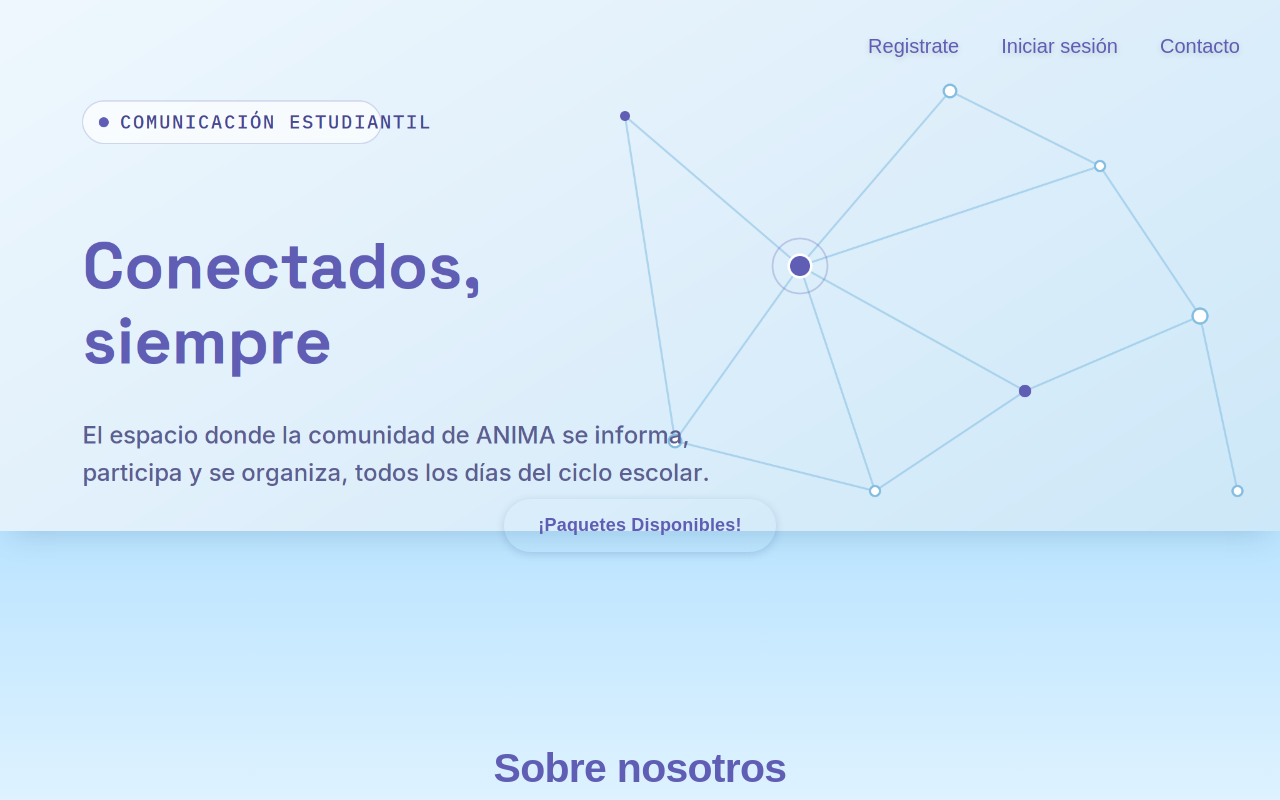
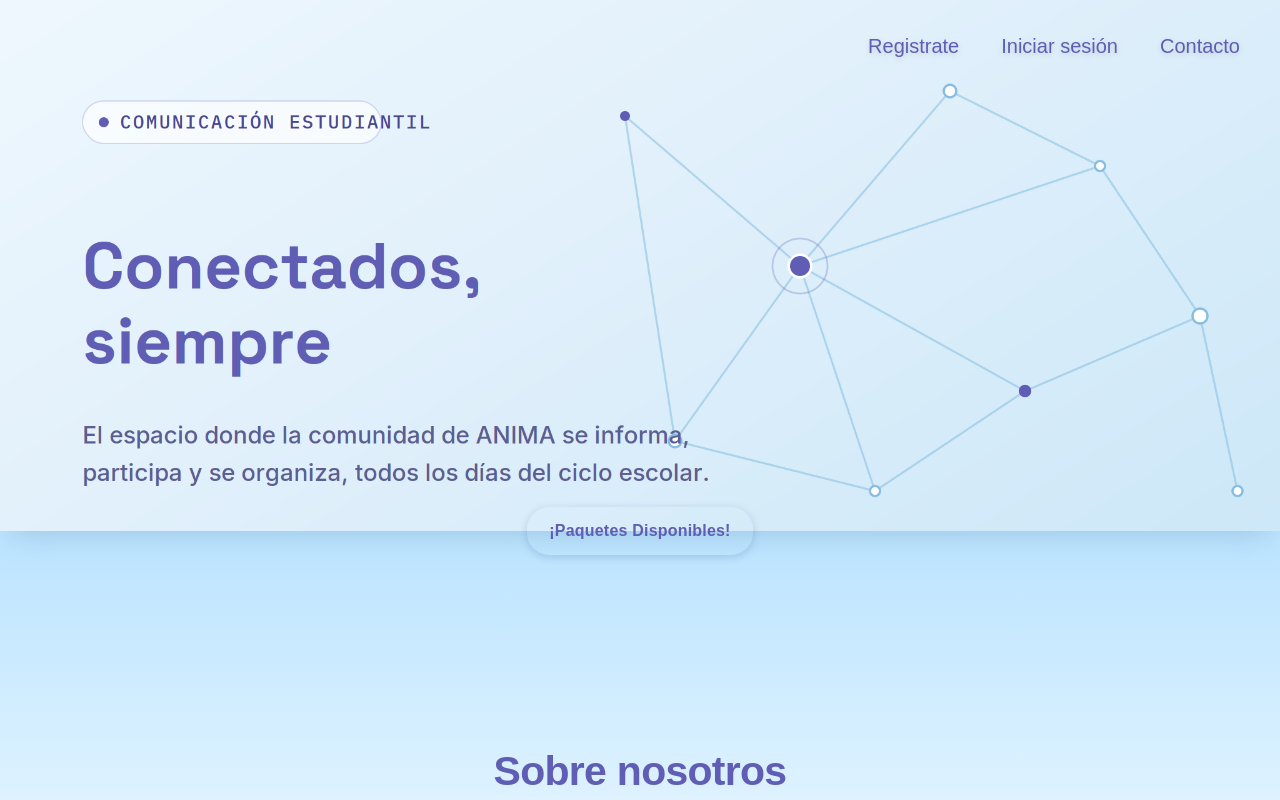
Before and after one commit to luanagaray-creator/ProyectoIntegrador, a React (Vite) app: page / in a window 1280 px wide. Shown: the top 800 px of the page. Built offline with nearby package versions, Linux system fonts and the light colour scheme; no server answers.

Commit message:
feat(PROJECT-0016)

```diff
--- a/src/Components/AdminPlan/index.jsx
+++ b/src/Components/AdminPlan/index.jsx
@@ -44,8 +44,8 @@ export default function AdminPlan() {
     {feedback && <p role="status">{feedback}</p>}{(error || loadError) && <p role="alert">{error || loadError}</p>}
     <div className="institution-platform__grid">
       <section className="admin-plan__card"><h2>{institution?.plan ? 'Plan Actual' : 'Mi plan'}</h2>
-        {institution?.plan ? <><p><strong>{institution.plan}</strong> · Importe simulado: {institution.amount}</p>
-          <p>Hasta {spaceLimit} espacios personalizados · 30 usuarios por espacio.</p>
+        {institution?.plan ? <><p><strong>{institution.plan}</strong> · Importe simulado: {institution.amount} USD</p>
+          <p>Hasta {spaceLimit} espacios personalizados · {packageJson.planMemberLimits[institution.plan]} usuarios por espacio.</p>
           <p>{spaceCount} de {spaceLimit} espacios creados.</p>
           <Link className="admin-plan__details-link" to="/current-plan" state={{ institutionId: institution.id }}>Ver detalles del plan</Link>
           {spaceCount > spaceLimit && <p role="alert">Tu institución supera el cupo actual. Eliminá los espacios que no necesites o elegí un plan mayor.</p>}
@@ -58,7 +58,7 @@ export default function AdminPlan() {
           </> : <><p>Contratá un plan para empezar a crear los espacios de tu institución.</p><Link to="/available-packages" state={{ institutionId: institution?.id }}>Elegir un plan</Link></>}
       </section>
       <section className="admin-plan__card"><h2>Crear espacio</h2>
-        <p>Escribí el nombre de tu nueva clase. Cada espacio tendrá lugar para 30 usuarios.</p>
+        <p>Escribí el nombre de tu nueva clase. Cada espacio tendrá lugar para {packageJson.planMemberLimits[institution?.plan] || 0} usuarios.</p>
         {spaceLimit ? <p role="status">{spaceCount} de {spaceLimit} espacios creados · {Math.max(0, spaceLimit - spaceCount)} disponibles.</p> : <p>Primero contratá un plan para crear tus espacios.</p>}
         <form onSubmit={event => { event.preventDefault(); if (!canCreate || pending) return; run(async () => { const result = await apiRequest('/admin/spaces', { method: 'POST', body: JSON.stringify({ institutionId: institution.id, name: spaceName }) }); setSpaceName(''); setSelectedId(result.id); }, 'Espacio creado. Ya podés agregar usuarios.'); }}>
           <div className="admin-plan__field"><label htmlFor="newSpaceName">Nombre del nuevo espacio</label><input id="newSpaceName" value={spaceName} onChange={event => setSpaceName(event.target.value)} placeholder="Ej.: Desarrollo web" required maxLength={30} disabled={pending || !canCreate} /></div>
--- a/src/Components/CurrentPlan/index.jsx
+++ b/src/Components/CurrentPlan/index.jsx
@@ -53,7 +53,7 @@ export default function CurrentPlan() {
         <div className="current-plan__stats">
           <article><strong>{spacesUsed} de {maxSpaces}</strong><span>espacios utilizados</span></article>
           <article><strong>{spacesAvailable}</strong><span>espacios disponibles</span></article>
-          <article><strong>30</strong><span>usuarios comunes por espacio</span></article>
+          <article><strong>{packageJson.planMemberLimits[plan]}</strong><span>usuarios comunes por espacio</span></article>
         </div>
       </section>
 
@@ -62,7 +62,7 @@ export default function CurrentPlan() {
           <h2 id="planLimitsTitle">Límites y disponibilidad</h2>
           <ul className="current-plan__limits">
             <li><span>Máximo de espacios</span><strong>{maxSpaces}</strong></li>
-            <li><span>Usuarios comunes por espacio</span><strong>30</strong></li>
+            <li><span>Usuarios comunes por espacio</span><strong>{packageJson.planMemberLimits[plan]}</strong></li>
             <li><span>Espacios ya creados</span><strong>{spacesUsed}</strong></li>
             <li><span>Lugares disponibles</span><strong>{spacesAvailable}</strong></li>
           </ul>
@@ -71,7 +71,7 @@ export default function CurrentPlan() {
           <h2 id="planPaymentTitle">Datos del plan</h2>
           <dl className="current-plan__payment">
             <div><dt>Institución</dt><dd>{institution?.name || 'No disponible'}</dd></div>
-            <div><dt>Importe simulado</dt><dd>{amount == null ? 'No disponible' : amount}</dd></div>
+            <div><dt>Importe simulado</dt><dd>{amount == null ? 'No disponible' : `${amount} USD`}</dd></div>
             <div><dt>Método</dt><dd>{method || 'No disponible'}</dd></div>
             <div><dt>Fecha de contratación</dt><dd>{formatDate(paidAt)}</dd></div>
           </dl>
--- a/src/Components/Home/style.css
+++ b/src/Components/Home/style.css
@@ -10,12 +10,16 @@
 }
 
 .home__content {
+  --home-action-height: 48px;
   display: flex;
   justify-content: center;
-  margin-top: -240px;
+  align-items: flex-start;
+  flex-wrap: wrap;
+  margin-top: calc(var(--home-action-height) / -2);
+  padding: 0 24px;
   position: relative;
   z-index: 10;
-  gap: 80px;
+  gap: 24px clamp(32px, 5vw, 80px);
 }
 
 /* .home__content-button {
@@ -32,34 +36,36 @@
 } */
 
 .home__content-button {
-  background-color: var(--anima-blue-700);
+  background-color: transparent;
   border: none;
   color: #5f5db4;
-  padding: 16px 34px;
+  display: inline-flex;
+  align-items: center;
+  justify-content: center;
+  flex: 0 0 auto;
+  width: fit-content;
+  min-height: var(--home-action-height);
+  padding: 12px 22px;
   font-weight: 600;
   font-family: "Montserrat", sans-serif;
   letter-spacing: 0.2px;
   cursor: pointer;
-  border-radius: 30px;
+  border-radius: 22px;
   box-shadow: 0 2px 8px rgba(12, 68, 124, 0.18);
-  margin-top: 13rem;
+  margin-top: 0;
   transition:
     background-color 0.2s ease,
     transform 0.2s ease,
     box-shadow 0.2s ease;
-  font-size: 18px;
-}
-
-.home__content-button:hover {
-  background-color: var(--anima-blue-900);
-  transform: translateY(-2px);
-  box-shadow: 0 6px 14px rgba(12, 68, 124, 0.22);
-  color: #ffffff;
+  font-size: 16px;
+  line-height: 1.4;
 }
 
 .home__content-button:hover {
   background-color: #a7d2ff;
   transform: translateY(-8px);
+  box-shadow: 0 6px 14px rgba(12, 68, 124, 0.22);
+  color: #ffffff;
 }
 
 .home-about {
@@ -151,6 +157,6 @@
 @media (prefers-reduced-motion: reduce) { .home-about__card, .home-about__card-chevron { transition: none; } .home-about__card[open] .home-about__card-body { animation: none; } }
 
 .home__plan-link { text-decoration: none; display: flex; align-items: center; }
-.home__access-notice { margin-top: 13rem; max-width: 560px; padding: 18px 24px; background: rgba(255,255,255,0.94); border: 1px solid rgba(141,197,255,0.4); border-radius: 20px; color: var(--text-body); font-family: "Montserrat", sans-serif; font-size: 14px; line-height: 1.6; box-shadow: 0 4px 16px rgba(72,70,143,0.08); }
+.home__access-notice { margin-top: 0; max-width: 560px; padding: 18px 24px; background: rgba(255,255,255,0.94); border: 1px solid rgba(141,197,255,0.4); border-radius: 20px; color: var(--text-body); font-family: "Montserrat", sans-serif; font-size: 14px; line-height: 1.6; box-shadow: 0 4px 16px rgba(72,70,143,0.08); }
 .home__access-notice p { margin: 0; }
 .home__access-notice a { color: var(--text-title); }
--- a/src/Components/PaymentPage/index.jsx
+++ b/src/Components/PaymentPage/index.jsx
@@ -53,12 +53,12 @@ export default function PaymentPage() {
         </div>
         <div className="payment-page__summary">
           <p className="payment-page__notice">Pago simulado: no se realizará ningún cobro.</p>
-          {validPlan && <span className="payment-page__total">Total <strong>{price}</strong></span>}
+          {validPlan && <span className="payment-page__total">Total <strong>{price} USD</strong></span>}
         </div>
         {user && !user.canPurchase ? <p className="payment-page__notice">Los planes los pagan los administradores. Necesitás que Thotem te autorice como administrador de una institución para contratarlo. <Link to="/home">Volver al inicio</Link></p> : !validPlan ? <Link to="/available-packages">Elegir un paquete</Link> : <>
           {user?.canPurchase && <>
             {institutions.length > 1 && <label className="payment-page__institution">Institución<select className="payment-page__content-boxBottom-input" value={institutionId} disabled={loading} onChange={event => setInstitution(event.target.value)}>{institutions.map(item => <option key={item.id} value={item.id}>{item.name}</option>)}</select></label>}
-            <p className="payment-page__notice">{institution?.name && <strong>{institution.name} · </strong>}Podrás crear hasta {spaceLimit} espacios con el nombre que quieras y 30 usuarios por espacio, después de contratar el plan.</p>
+            <p className="payment-page__notice">{institution?.name && <strong>{institution.name} · </strong>}Podrás crear hasta {spaceLimit} espacios con el nombre que quieras y {packageJson.planMemberLimits[selectedPlan]} usuarios por espacio, después de contratar el plan.</p>
             {exceedsLimit && <p role="alert">La institución ya tiene {institution.spaceCount} espacios. Eliminá los que no necesites antes de bajar a este plan.</p>}
           </>}
           <div className="payment-page__content-boxCenter" role="group" aria-label="Método de pago">
--- a/src/Components/Receipt/index.jsx
+++ b/src/Components/Receipt/index.jsx
@@ -32,7 +32,7 @@ const Receipt = () => {
               <dt>Espacios incluidos</dt>
               <dd>{includedSpaces.length ? <ul>{includedSpaces.map(space => <li key={space.id}>{space.institutionName} · {space.name}</li>)}</ul> : `Podés crear hasta ${packageJson.planLimits[purchase.plan]} espacios desde Administración.`}</dd>
             </div>
-            {purchase.amount != null && <div className="receipt__row receipt__row--total"><dt>Total simulado</dt><dd>{Number(purchase.amount).toLocaleString('es-UY')}</dd></div>}
+            {purchase.amount != null && <div className="receipt__row receipt__row--total"><dt>Total simulado</dt><dd>{Number(purchase.amount).toLocaleString('es-UY')} USD</dd></div>}
           </dl>
         <button
           className="receipt__content-button"
--- a/src/responsive.css
+++ b/src/responsive.css
@@ -44,7 +44,7 @@ body { min-width: 320px; }
   .thotem-button { padding: 0 16px; }
   .banner-container { overflow: visible; z-index: 130; }
   .banner-container .header__navigation { position: absolute; }
-  .home__content { margin: 0; padding: 24px 16px 0; gap: 12px; flex-wrap: wrap; }
+  .home__content { margin: 0; padding: 24px 16px 0; gap: 20px 24px; flex-wrap: wrap; }
   .home__content-button { margin-top: 0; padding: 14px 20px; font-size: 16px; min-height: 48px; }
   .home__access-notice { margin-top: 0; width: 100%; }
   .home-about__title { font-size: 28px; margin: 48px 16px 24px; }
```
Also changed, not shown: package.json (+11 -6 lines), src/Components/AvailablePackages/index.jsx (+6 -6 lines), 2 other files (tests, documents, lock files or other folders).
